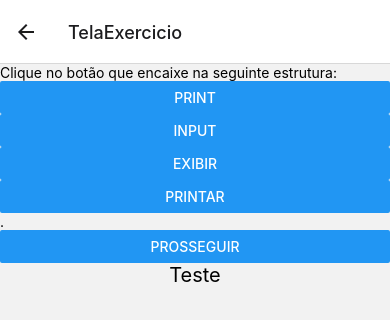
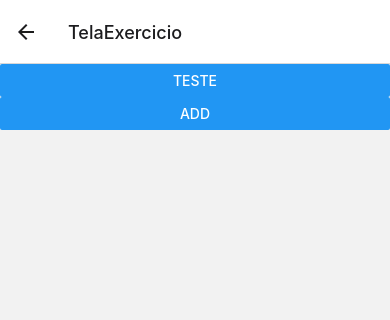
Before and after one commit to IslanP1/Pyquiz-RN, a React Native app: screen /TelaExercicio in a window 390 px wide. Shown: the top 320 px of the page. Built offline with nearby package versions, Linux system fonts and the light colour scheme.

Commit message:
atualizacaoLendaria

```diff
--- a/App.js
+++ b/App.js
@@ -1,7 +1,6 @@
 import { StatusBar } from 'expo-status-bar';
 import { StyleSheet, View, Text, Button } from 'react-native';
 import AppRoutes from './src/screens/routes';
-
 
 export default function App() {
   return (
--- a/package.json
+++ b/package.json
@@ -12,9 +12,11 @@
     "@expo/webpack-config": "^0.17.2",
     "@react-native-community/masked-view": "^0.1.11",
     "@react-native-firebase/app": "^16.4.6",
+    "@react-native-firebase/auth": "^16.4.6",
     "@react-navigation/native": "^6.0.16",
     "@react-navigation/native-stack": "^6.9.2",
     "@react-navigation/stack": "^6.3.7",
+    "auth": "^0.0.9",
     "expo": "~47.0.8",
     "expo-status-bar": "~1.4.2",
     "firebase": "^9.14.0",
--- a/src/screens/exercicios/modulo01/exercicio01/index.js
+++ b/src/screens/exercicios/modulo01/exercicio01/index.js
@@ -1,38 +1,34 @@
 import { StyleSheet, Text, View, Button } from 'react-native'
-import React, { useState } from 'react'
-import { ref,set } from 'firebase/database'
+import React, { useState, useEffect } from 'react'
+import { ref, set, getDatabase, onValue } from 'firebase/database'
+import { getAuth, createUserWithEmailAndPassword, signInWithEmailAndPassword, signOut, AuthCredential, Auth } from "firebase/auth";
 import { db } from '../../../../../firebase'
 
+
 const TelaExercicio = () => {
-    const [mensagem, setMensagem] = useState('Marcena');
-    const [mensagemdeacerto, setMensagemdeacerto] = useState('Teste');
+    const [userID, setUserID] = useState(null);
 
+    function teste(){
+        let a = getAuth()
+        const teste = a.currentUser;
+        const userCredential =  teste;
 
-    function Verificar(id){
-       let msg = id
-       setMensagem(msg)
-       return
+        // Obter o ID do usuário logado
+        const id = userCredential.uid;
+        alert(id)
+        setUserID(id);
+
     }
 
 
-    function checar(){
-        if (mensagem == 'print'){
-            setMensagemdeacerto('Acertou')
-            add();
-        } else{
-            setMensagemdeacerto('Errou')
-            add();
-        }
-    }
-
     function add() {
-        set(ref(db, 'crud/' + mensagem), {
-            mensagem: mensagem,
-            mensagemdeacerto: mensagemdeacerto
+        set(ref(db, `users/${userID}`), {
+            name: 'John Doe',
+            email: 'johndoe@example.com'
         }).then(() => {
             alert("Guardei")
-        })
-        .catch((error) => {
+            mostrar()
+        }).catch((error) => {
             alert(error)
         });
     }
@@ -40,22 +36,17 @@ const TelaExercicio = () => {
 
     return (
         <View>
-            <Text>Clique no botão que encaixe na seguinte estrutura:</Text>
-            <Button title="print" onPress={() => Verificar('print')}></Button>
-            <Button title="input" onPress={() => Verificar('input')}></Button>
-            <Button title="exibir" onPress={() => Verificar('exibir')}></Button>
-            <Button title="printar" onPress={() => Verificar('printar')}></Button>
-            <Text>.</Text>
-            <Button title="Prosseguir" onPress={add}></Button>
-            <Text style={styles.texto}>{mensagemdeacerto}</Text>
+            <Button title="Teste" onPress={teste} />
+            <Button title="Add" onPress={add} />
         </View>
-  );
-}
+    );
+};
+
 
 export default TelaExercicio
 const styles = StyleSheet.create({
-    texto:{
-        fontSize:20,
-        textAlign:'center',
+    texto: {
+        fontSize: 20,
+        textAlign: 'center',
     },
 })
--- a/src/screens/inicial/index.js
+++ b/src/screens/inicial/index.js
@@ -1,25 +1,93 @@
-import { StyleSheet, Text, View, Button  } from 'react-native'
-import React from 'react'
+import { StyleSheet, Text, View, Button } from 'react-native'
+import React, { useState } from 'react'
 import { useNavigation } from '@react-navigation/native'
+import { getAuth, createUserWithEmailAndPassword, signInWithEmailAndPassword, signOut } from "firebase/auth";
+
 
 const TelaInicial = () => {
+  const [email, setEmail] = useState('marcena@gmail.com');
+  const [senha, setSenha] = useState('123456');
+
+  function criar() {
+    const auth = getAuth();
+    createUserWithEmailAndPassword(auth, email, senha)
+      .then(() => {
+        alert('Conta de usuário criada e conectada!');
+
+      })
+      .catch(error => {
+        if (error.code === 'auth/email-already-in-use') {
+          alert('Esse endereço de email já esta em uso!');
+        }
+        if (error.code === 'auth/invalid-email') {
+          alert('Esse endereço de e-mail é inválido!');
+        }
+        alert(error);
+      });
+  }
+
+
+
+  function logar() {
+    const auth = getAuth();
+    signInWithEmailAndPassword(auth, email, senha)
+      .then(() => {
+        alert('Usuário logado');
+      })
+      .catch(error => {
+        alert(error);
+      });
+  }
+
+
+  function deslogar() {
+    const auth = getAuth();
+    signOut(auth)
+      .then(() => {
+        alert('Usuário deslogado')
+
+      }).catch((error) => {
+        alert(error)
+
+      });
+  }
+
+  function add() {
+    set(ref(db, `/crud` + mensagem), {
+        mensagem: mensagem,
+    }).then(() => {
+        alert("Guardei")
+        mostrar()
+    }).catch((error) => {
+        alert(error)
+    });
+}
+
+
   const navigation = useNavigation()
 
   return (
     <View>
       <Text style={styles.texto}>Seja bem-vindo!</Text>
       <Button title="Entrar" onPress={() => navigation.navigate('TelaModulos')}></Button>
+      <br></br>
+      <Button title='Criar' onPress={() => { criar() }}></Button>
+      <br></br>
+      <Button title='Logar' onPress={() => { logar() }}></Button>
+      <br></br>
+      <Button title='Deslogar' onPress={() => { deslogar() }}></Button>
     </View>
   )
 }
 
 export default TelaInicial
 
+
 const styles = StyleSheet.create({
-  texto :{
-     fontSize:20,
-     textAlign:'center',
-     marginTop:"50%",
-     marginBottom:"50%",
+  texto: {
+    fontSize: 20,
+    textAlign: 'center',
+    marginTop: "50%",
+    marginBottom: "50%",
   }
 })
```
Also changed, not shown: 2 other files (tests, documents, lock files or other folders).
